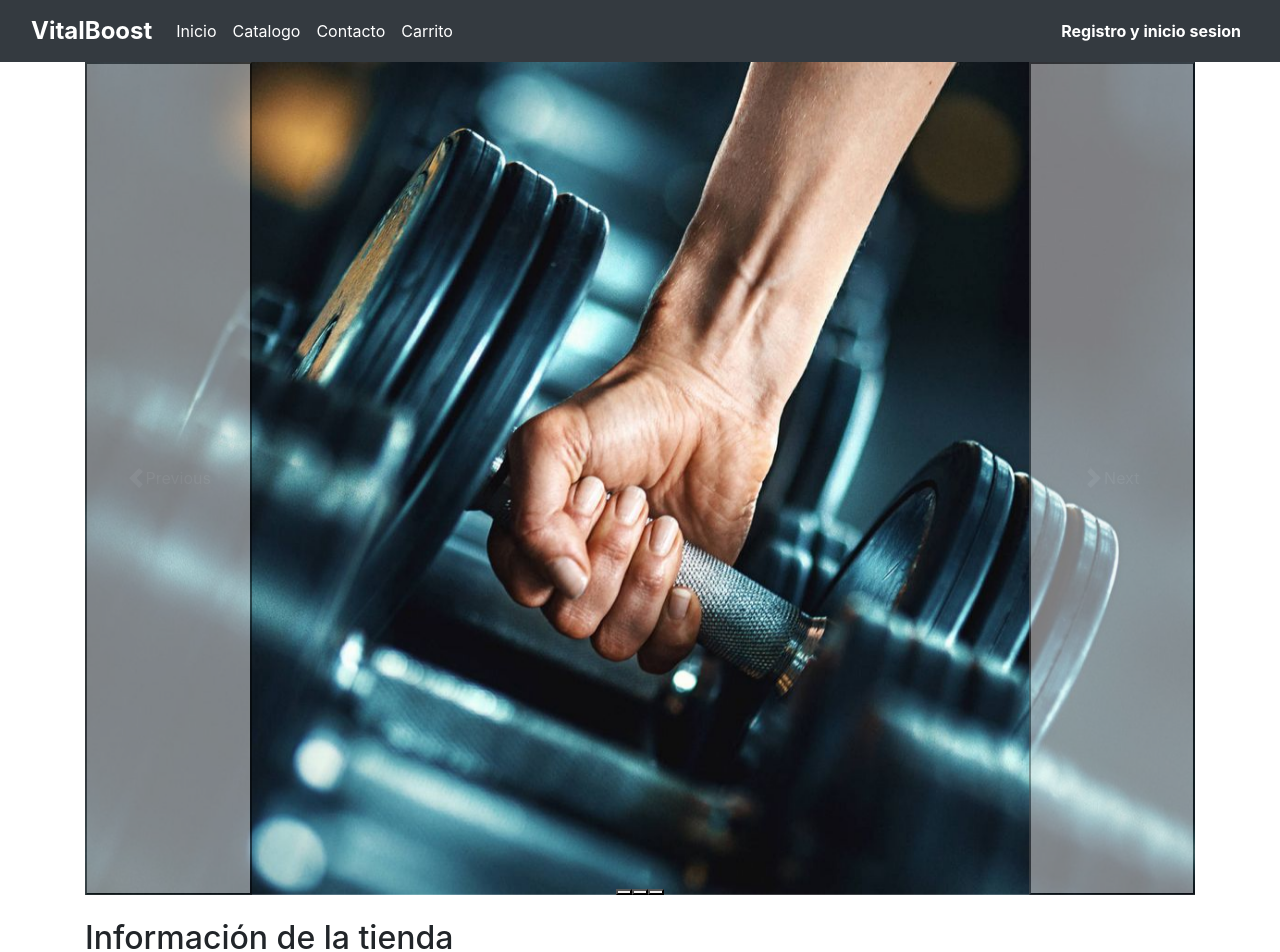
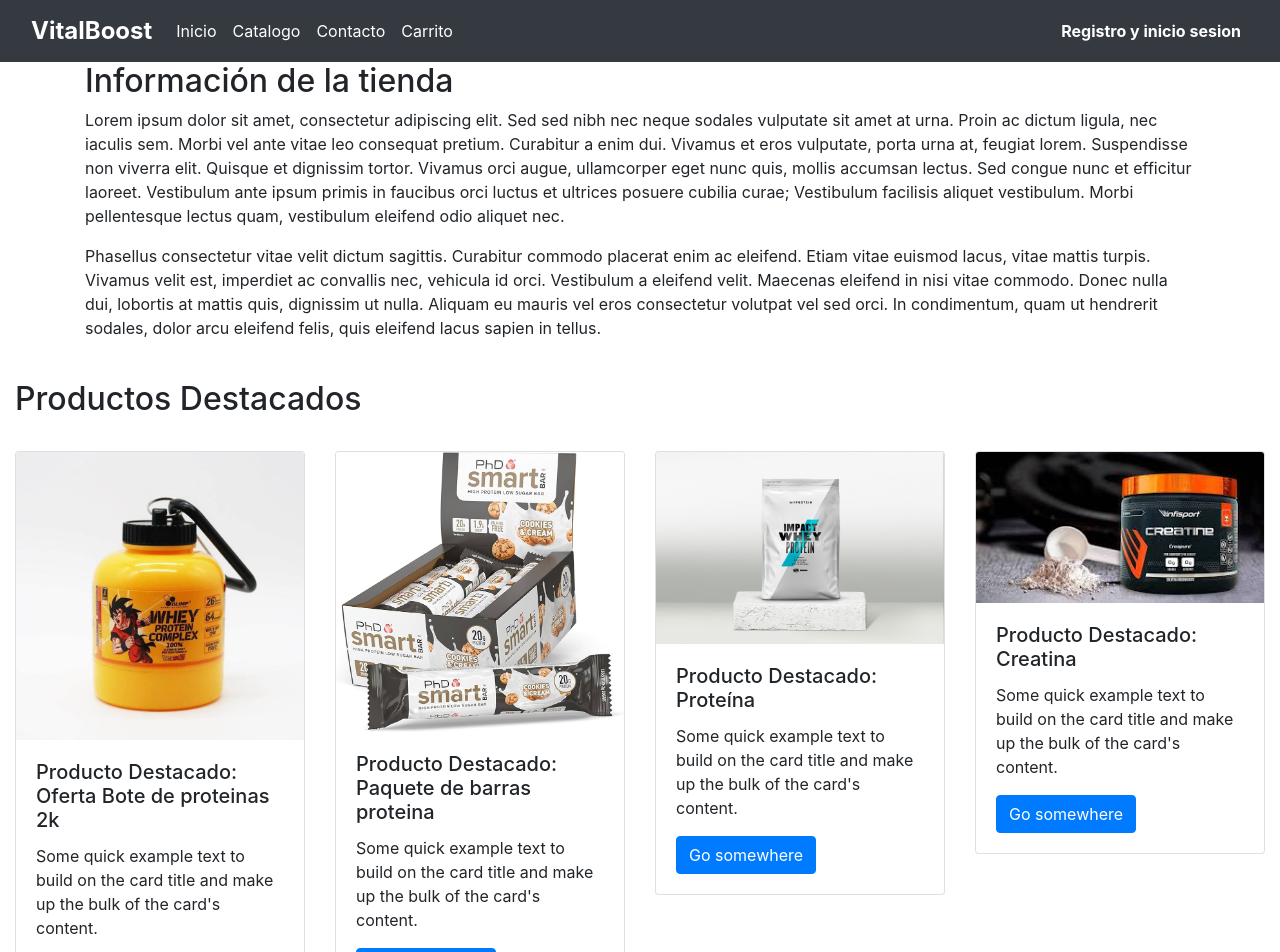
Before and after one commit to danielmoralesferrando/proyecto-ed-lm, an Angular app: page /home in a window 1280 px wide. Shown: the top 952 px of the page. Built offline with nearby package versions, Linux system fonts and the light colour scheme.

Commit message:
carrusel fuera

```diff
--- a/src/app/component/home/home.component.html
+++ b/src/app/component/home/home.component.html
@@ -1,33 +1,3 @@
-<!-- Carousel -->
-<div class="container">
-  <div id="carouselExampleIndicators" class="carousel slide">
-    <div class="carousel-indicators">
-      <button type="button" data-bs-target="#carouselExampleIndicators" data-bs-slide-to="0" class="active" aria-current="true" aria-label="Slide 1"></button>
-      <button type="button" data-bs-target="#carouselExampleIndicators" data-bs-slide-to="1" aria-label="Slide 2"></button>
-      <button type="button" data-bs-target="#carouselExampleIndicators" data-bs-slide-to="2" aria-label="Slide 3"></button>
-    </div>
-    <div class="carousel-inner">
-      <div class="carousel-item active">
-        <img src="assets/img/pesas.jpg" class="d-block w-100" alt="...">
-      </div>
-      <div class="carousel-item">
-        <img src="assets/img/comba.jpg" class="d-block w-100" alt="...">
-      </div>
-      <div class="carousel-item">
-        <img src="assets/img/proteina.jpg" class="d-block w-100" alt="...">
-      </div>
-    </div>
-    <button class="carousel-control-prev" type="button" data-bs-target="#carouselExampleIndicators" data-bs-slide="prev">
-      <span class="carousel-control-prev-icon" aria-hidden="true"></span>
-      <span class="visually-hidden">Previous</span>
-    </button>
-    <button class="carousel-control-next" type="button" data-bs-target="#carouselExampleIndicators" data-bs-slide="next">
-      <span class="carousel-control-next-icon" aria-hidden="true"></span>
-      <span class="visually-hidden">Next</span>
-    </button>
-  </div>
-</div>
-<br>
 <!-- Descripción de la tienda -->
 <div class="container">
   <h2>Información de la tienda</h2>
--- a/src/app/component/productos/productos.component.html
+++ b/src/app/component/productos/productos.component.html
@@ -61,4 +61,3 @@
     </div>
     <script src="https://cdn.jsdelivr.net/npm/bootstrap@5.3.0-alpha1/dist/js/bootstrap.bundle.min.js" integrity="sha384-Lk5fL3+g9axv3K7eIfxviNcB2Wxf20tp1y3skp3S5YGst0rb2YB8g8ziBNT0SrS/" crossorigin="anonymous"></script>
 </body>
-</html>
```
